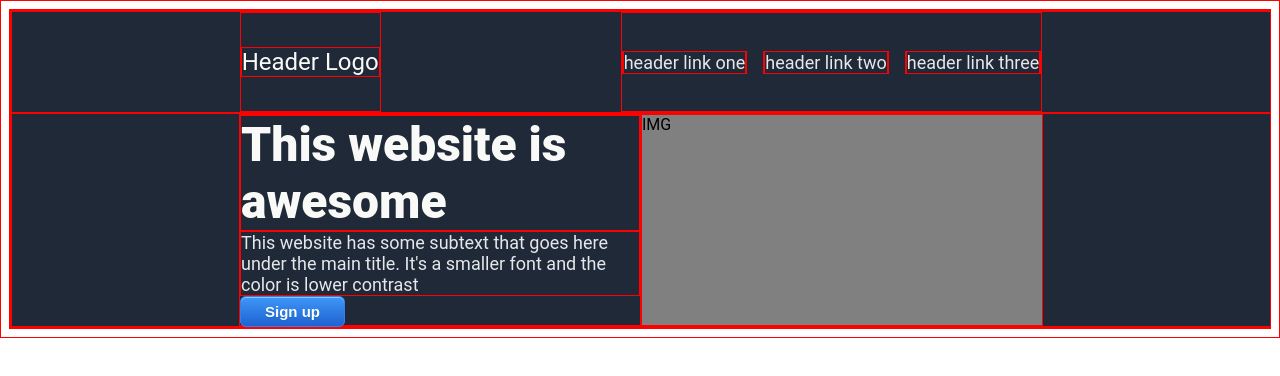
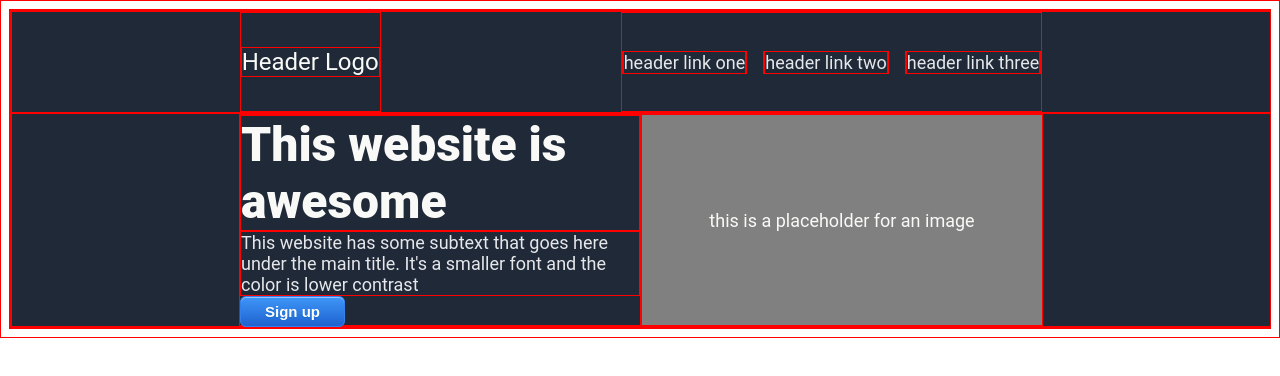
Before and after one commit to CryptoCodeWork/odin-project-landing-page, a plain HTML site: page index.html in a window 1280 px wide. Drawn offline with Linux system fonts and the light colour scheme.

Commit message:
Fix image placeholder text

```diff
--- a/index.html
+++ b/index.html
@@ -37,7 +37,7 @@
                     </div>
                 </div>
                 <div class="img-placeholder">
-                    IMG
+                    this is a placeholder for an image
                 </div>
             </div>
         </header>
--- a/style.css
+++ b/style.css
@@ -101,4 +101,9 @@ html {
     width: 400px;
     height: 210px;
     background-color: #808080 ;
+    font-size: 18px;
+    color: #F9FAF8;
+    display: flex;
+    justify-content: center;
+    align-items: center;
 }
```
